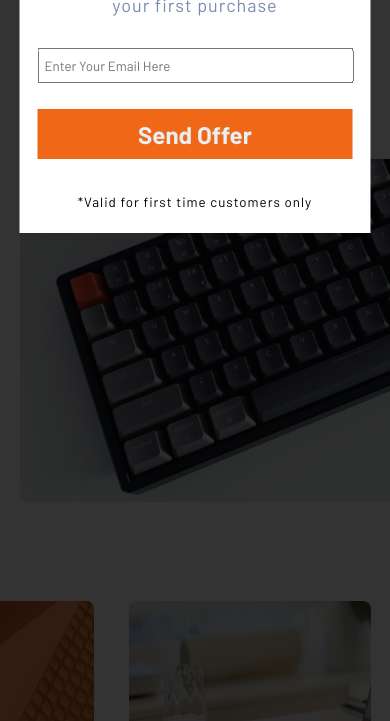
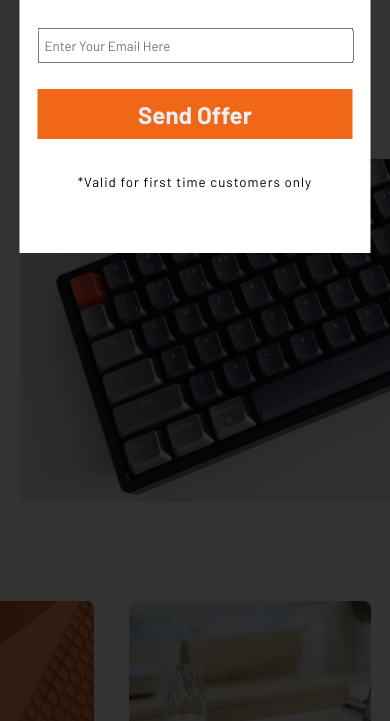
Before and after one commit to Practical-Web-Dev/Type-Master-Landing, a plain HTML site: page index.html in a window 390 px wide. Shown: the part 379-1100 px from the top of the page. Drawn offline with Linux system fonts and the light colour scheme.

Commit message:
popup modal mobile scroll added

```diff
--- a/style.css
+++ b/style.css
@@ -746,7 +746,8 @@ Media Queries
   .email-modal {
 
     width: 90%;
-    height: 380px;
+    height: 420px;
+    overflow-y: scroll;
   }
 
   .modal-form input {
```
